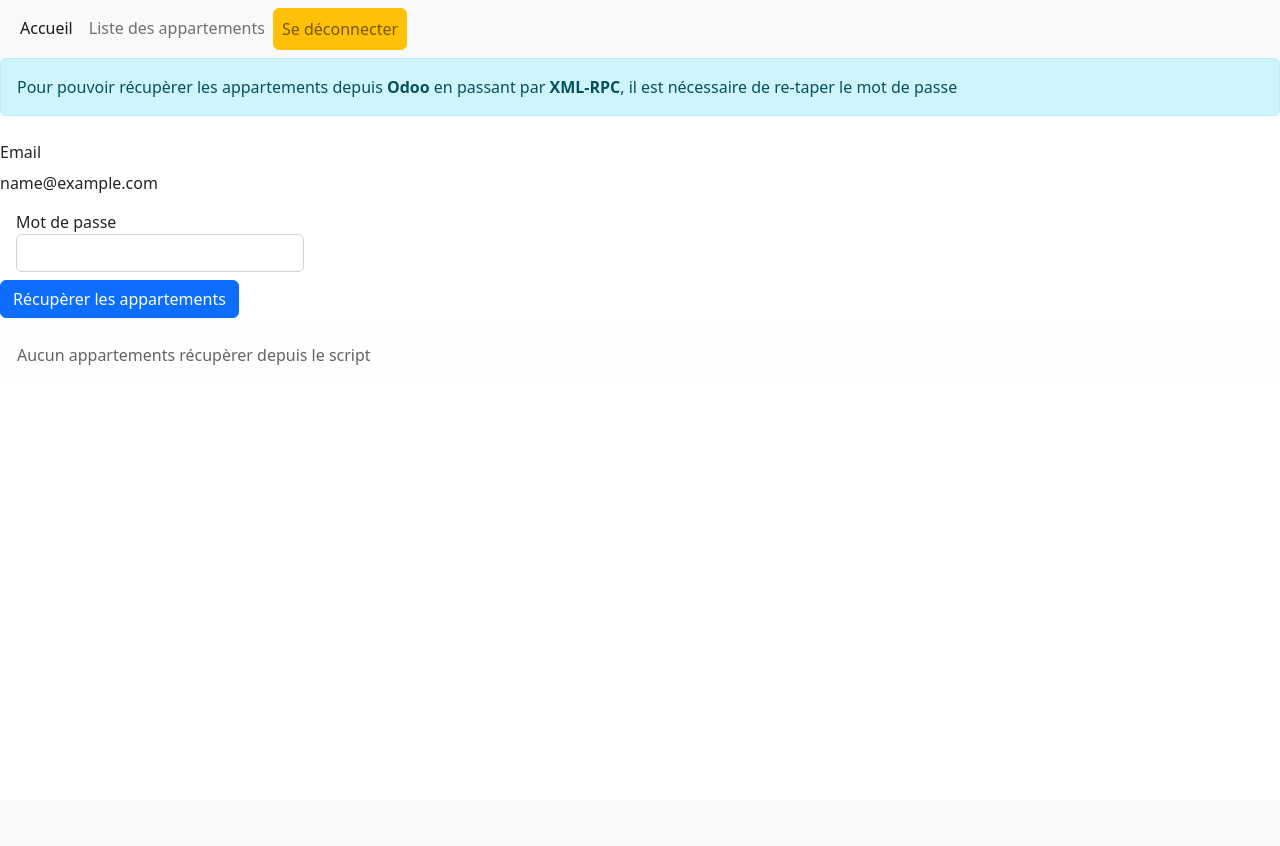
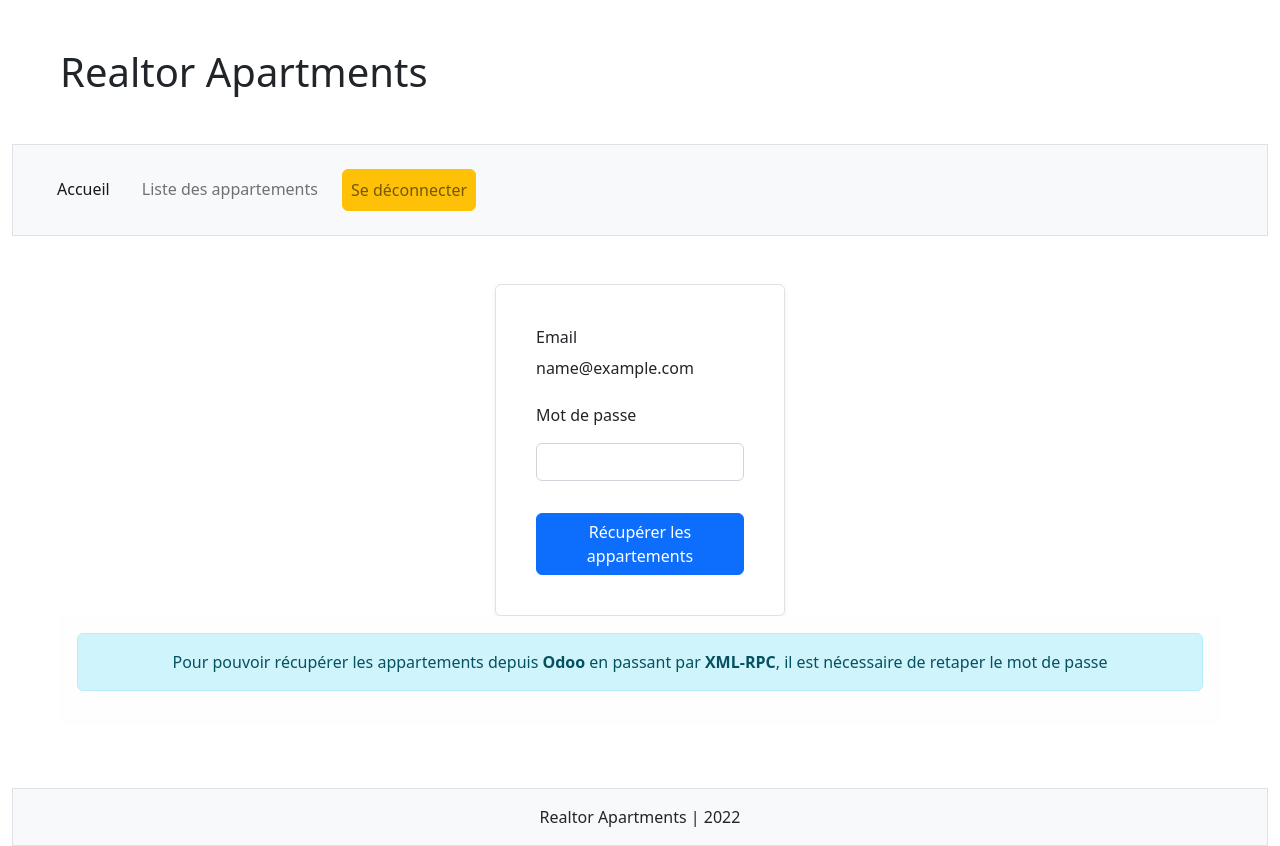
Before and after one commit to omagomadov/Realtor, a Django app: page /apartments/ in a window 1280 px wide. Before the commit the page ends 365 px from the top, so only its background shows below. Run offline with Django 4.2, Linux system fonts and the light colour scheme; the visitor is signed in with stand-in values (Sample User, id 1).

Commit message:
Update website design

```diff
--- a/Django/realtor_client/apartments/templates/apartments/apartments.html
+++ b/Django/realtor_client/apartments/templates/apartments/apartments.html
@@ -6,26 +6,23 @@ La liste des appartements
 
 {% block content %}
 
-<div class="alert alert-info" role="alert">
-    Pour pouvoir récupèrer les appartements depuis <b>Odoo</b> en passant par <b>XML-RPC</b>, il est nécessaire de
-    re-taper le mot de passe
-</div>
-
-<form class="form-inline w-25 mt-4" action="{% url 'apartments:fetch' %}" method="post">
+<div class="d-flex justify-content-center ">
+    <form class="form-inline w-25 border p-4 rounded shadow-sm" action="{% url 'apartments:fetch' %}" method="post">
         {% csrf_token %}
-    <div class="form-group mb-2">
+        <div class="form-group m-3">
             <label for="email" class="sr-only">Email</label>
             <input type="text" readonly class="form-control-plaintext" id="email" value="{{ user.email}}">
         </div>
-    <div class="form-group mx-sm-3 mb-2">
-        <label for="password" class="sr-only">Mot de passe</label>
+        <div class="form-group m-3">
+            <label for="password" class="sr-only pb-3">Mot de passe</label>
             <input type="password" class="form-control" id="password" name="password">
         </div>
-    <button type="submit" class="btn btn-primary mb-2">Récupèrer les appartements</button>
+        <button type="submit" class="btn btn-primary m-3">Récupérer les appartements</button>
     </form>
+</div>
 
 {% if products %}
-<table class="table table-bordered mt-5">
+<table class="table table-bordered mt-5 text-center">
     <thead>
         <tr>
             <th scope="col">Appartement</th>
@@ -54,7 +51,9 @@ La liste des appartements
 </table>
 {% else %}
 <div class="alert alert-light" role="alert">
-    Aucun appartements récupèrer depuis le script
+    <div class="alert alert-info text-center" role="alert">
+        Pour pouvoir récupérer les appartements depuis <b>Odoo</b> en passant par <b>XML-RPC</b>, il est nécessaire de retaper le mot de passe
+    </div>
 </div>
 {% endif %}
 
--- a/Django/realtor_client/apartments/views.py
+++ b/Django/realtor_client/apartments/views.py
@@ -1,5 +1,5 @@
 from django.shortcuts import render, redirect
-from odoo.auth.xml_rpc import fetch as retrieve_datat
+from odoo.auth.xml_rpc import fetch as retrieve_datat, connect as auth
 
 def index(request):
     if not request.user.is_authenticated:
@@ -8,5 +8,8 @@ def index(request):
         return render(request, 'apartments/apartments.html')
 
 def fetch(request):
-    products = retrieve_datat(request.user.email, request.POST['password'], 'dev01')
-    return render(request, 'apartments/apartments.html', {'products' : products})
+    if auth(request.user.email, request.POST['password'], 'dev01'):
+        products = retrieve_datat(request.user.email, request.POST['password'], 'dev01')
+        return render(request, 'apartments/apartments.html', {'products' : products})
+    else:
+        return render(request, 'apartments/apartments.html')
--- a/Django/realtor_client/auth_odoo/templates/_base.html
+++ b/Django/realtor_client/auth_odoo/templates/_base.html
@@ -11,14 +11,20 @@
 
     <title>
         {% block title %}
-            Bienvenue sur Realtor
+        Bienvenue sur Realtor
         {% endblock %}
     </title>
 </head>
 
-<body>
+<body class="container-fluid">
 
-    <nav class="navbar navbar-expand-lg bg-light">
+    <div class="m-5">
+        <h1>
+            Realtor Apartments
+        </h1>
+    </div>
+
+    <nav class="navbar navbar-expand-lg bg-light border p-3">
         <div class="container-fluid">
             <button class="navbar-toggler" type="button" data-bs-toggle="collapse" data-bs-target="#navbarNavAltMarkup"
                 aria-controls="navbarNavAltMarkup" aria-expanded="false" aria-label="Toggle navigation">
@@ -26,18 +32,22 @@
             </button>
             <div class="collapse navbar-collapse" id="navbarNavAltMarkup">
                 <div class="navbar-nav">
-                    <a class="nav-link active" aria-current="page" href="{% url 'auth_odoo:index' %}">Accueil</a>
+                    <a class="nav-link active m-2" aria-current="page" href="{% url 'auth_odoo:index' %}">Accueil</a>
                     {% if user.is_authenticated %}
-                    <a class="nav-link" href="{% url 'apartments:index' %}">Liste des appartements</a>
-                    <a class="nav-link btn btn-warning" href="{% url 'auth_odoo:logout' %}">Se déconnecter</a>
+                    <a class="nav-link m-2" href="{% url 'apartments:index' %}">Liste des appartements</a>
+                    <a class="nav-link btn btn-warning m-2" href="{% url 'auth_odoo:logout' %}">Se déconnecter</a>
                     {% endif %}
                 </div>
             </div>
         </div>
     </nav>
 
-    {% block content %}
-    {% endblock content %}
+    <div class="p-5">
+        {% block content %}
+        {% endblock content %}
+    </div>
 </body>
 
+<footer class="bg-light text-center border p-3">Realtor Apartments | 2022</footer>
+
 </html>
```
Also changed, not shown: Django/realtor_client/auth_odoo/templates/auth_odoo/index.html (+7 -7 lines). Lines whose indentation alone changed are shown as unchanged.
